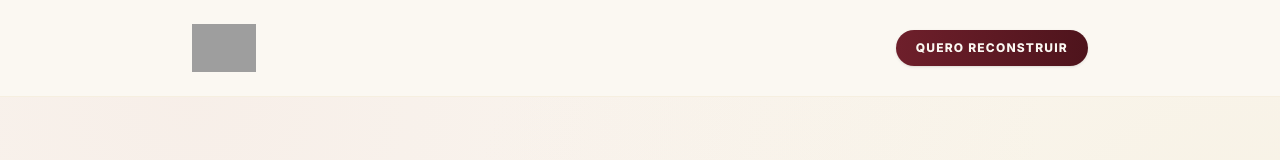
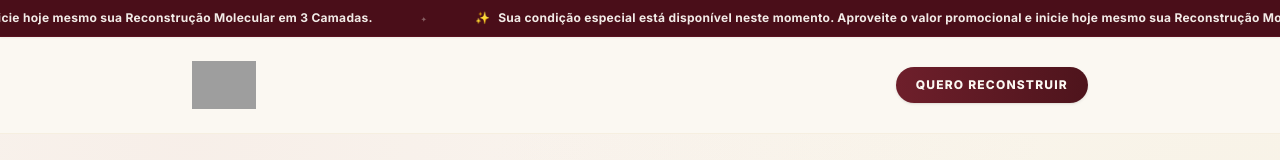
Before and after one commit to DellsantosXD/lp-proteina-do-trigo-A, a React (Vite) app: page / in a window 1280 px wide. Shown: the top 160 px of the page. Built offline with nearby package versions, Linux system fonts and the light colour scheme; grey boxes are pictures that could not be loaded; a web font is replaced by a local one.

Commit message:
feat: add top Shopify-style infinite marquee ticker bar with exact requested copy

```diff
--- a/src/components/Header.tsx
+++ b/src/components/Header.tsx
@@ -3,6 +3,21 @@
 export default function Header() {
   return (
     <div className="relative">
+      {/* Top Shopify-Style Marquee Announcement Ticker Bar */}
+      <div className="relative z-50 bg-[#4A0E19] py-2.5 overflow-hidden border-b border-[#651524]/60 shadow-xs select-none">
+        <div className="animate-marquee whitespace-nowrap flex items-center gap-8 sm:gap-12">
+          {Array.from({ length: 4 }).map((_, i) => (
+            <div key={i} className="flex items-center gap-8 sm:gap-12 shrink-0">
+              <span className="text-[11px] sm:text-xs font-sans font-bold tracking-wide text-cream/95 flex items-center gap-2">
+                <span className="text-amber-400 font-normal">✨</span>
+                Sua condição especial está disponível neste momento. Aproveite o valor promocional e inicie hoje mesmo sua Reconstrução Molecular em 3 Camadas.
+              </span>
+              <span className="text-cream/35 text-[10px] font-mono">✦</span>
+            </div>
+          ))}
+        </div>
+      </div>
+
       {/* Main Logo Header */}
       <header className="relative z-40 border-b border-tan-deep/20 bg-cream/90 backdrop-blur-md px-4 py-4 sm:px-6 sm:py-6">
         <div className="max-w-4xl mx-auto flex items-center justify-between">
```
